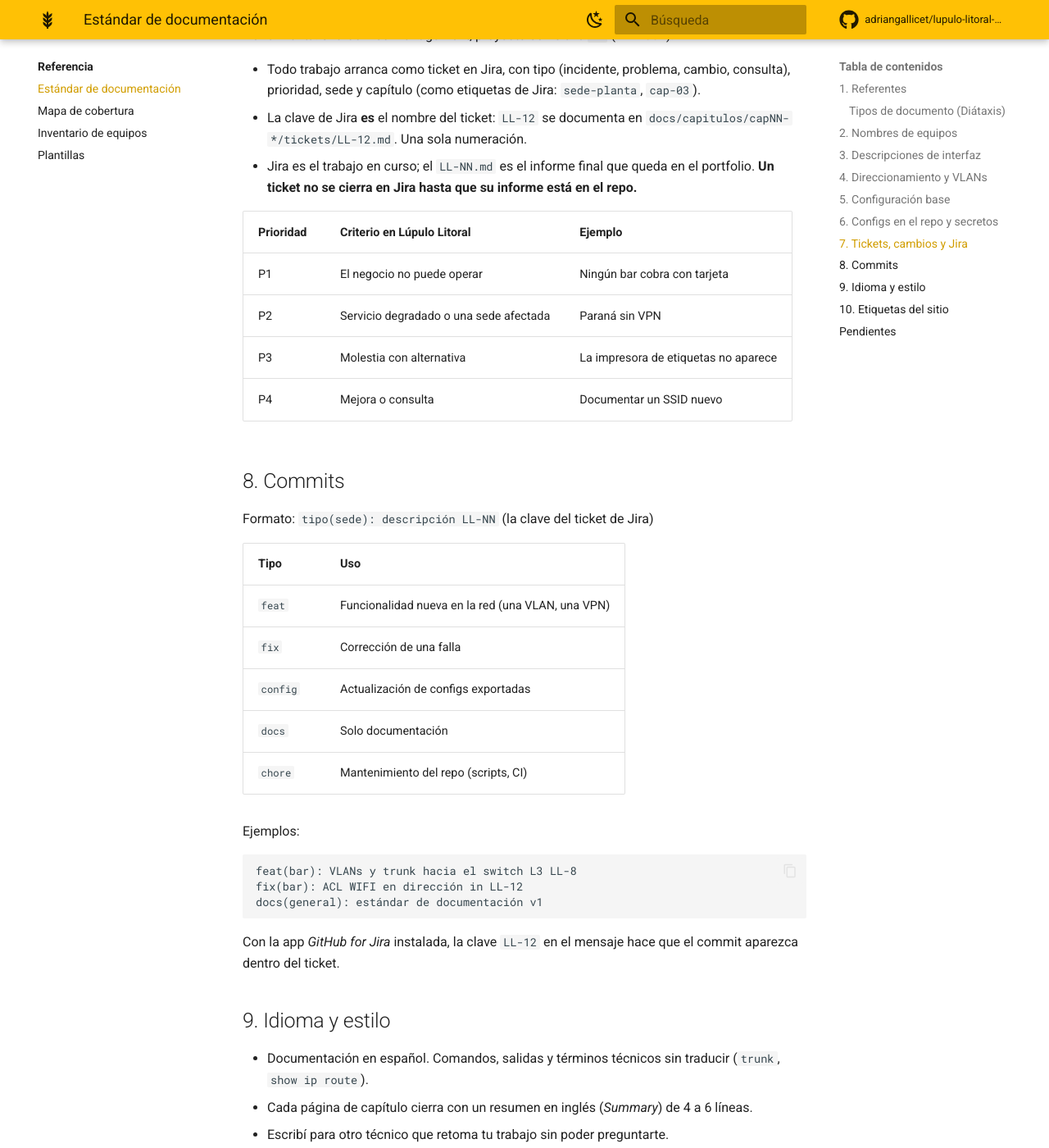
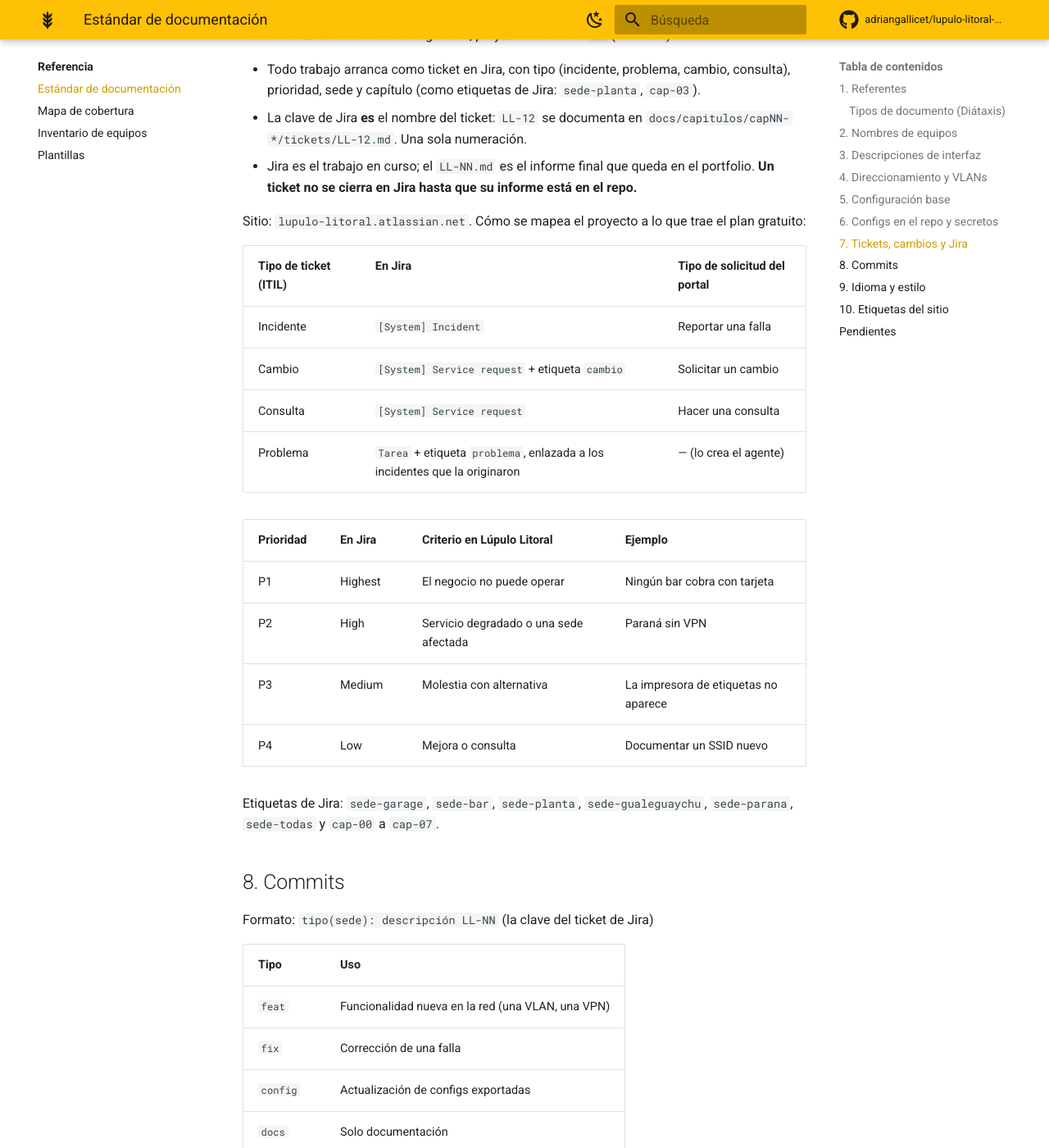
Before and after one commit to adriangallicet/lupulo-litoral-lab, an MkDocs documentation site: the page built from docs/referencia/estandar-documentacion.md, in a window 1280 px wide and 1400 px high, scrolled down 4383 px. Shown: the whole window at 82% size. Built offline with MkDocs 1.6.1 and Material for MkDocs 9.7.7, drawn with Linux system fonts in a browser that asks for light colours; comment, search, counter and statistics services are not loaded.

Commit message:
docs(general): mapeo de tipos y prioridades de Jira Service Management
Co-Authored-By: Claude Opus 5.5 <noreply@anthropic.com>
Claude-Session: https://claude.ai/code/session_01JZagX7TUz3dDqiomVWTpb9

```diff
--- a/docs/referencia/estandar-documentacion.md
+++ b/docs/referencia/estandar-documentacion.md
@@ -158,12 +158,23 @@ Herramienta: Jira Service Management, proyecto con clave `LL` ([ADR-002](../deci
 - La clave de Jira **es** el nombre del ticket: `LL-12` se documenta en `docs/capitulos/capNN-*/tickets/LL-12.md`. Una sola numeración.
 - Jira es el trabajo en curso; el `LL-NN.md` es el informe final que queda en el portfolio. **Un ticket no se cierra en Jira hasta que su informe está en el repo.**
 
-| Prioridad | Criterio en Lúpulo Litoral | Ejemplo |
+Sitio: `lupulo-litoral.atlassian.net`. Cómo se mapea el proyecto a lo que trae el plan gratuito:
+
+| Tipo de ticket (ITIL) | En Jira | Tipo de solicitud del portal |
 | --- | --- | --- |
-| P1 | El negocio no puede operar | Ningún bar cobra con tarjeta |
-| P2 | Servicio degradado o una sede afectada | Paraná sin VPN |
-| P3 | Molestia con alternativa | La impresora de etiquetas no aparece |
-| P4 | Mejora o consulta | Documentar un SSID nuevo |
+| Incidente | `[System] Incident` | Reportar una falla |
+| Cambio | `[System] Service request` + etiqueta `cambio` | Solicitar un cambio |
+| Consulta | `[System] Service request` | Hacer una consulta |
+| Problema | `Tarea` + etiqueta `problema`, enlazada a los incidentes que la originaron | — (lo crea el agente) |
+
+| Prioridad | En Jira | Criterio en Lúpulo Litoral | Ejemplo |
+| --- | --- | --- | --- |
+| P1 | Highest | El negocio no puede operar | Ningún bar cobra con tarjeta |
+| P2 | High | Servicio degradado o una sede afectada | Paraná sin VPN |
+| P3 | Medium | Molestia con alternativa | La impresora de etiquetas no aparece |
+| P4 | Low | Mejora o consulta | Documentar un SSID nuevo |
+
+Etiquetas de Jira: `sede-garage`, `sede-bar`, `sede-planta`, `sede-gualeguaychu`, `sede-parana`, `sede-todas` y `cap-00` a `cap-07`.
 
 ## 8. Commits
 
```
Also changed, not shown: docs/capitulos/cap00-preparacion/index.md (+2 -1 lines), docs/decisiones/adr-002-gestion-tickets.md (+2 -2 lines).
